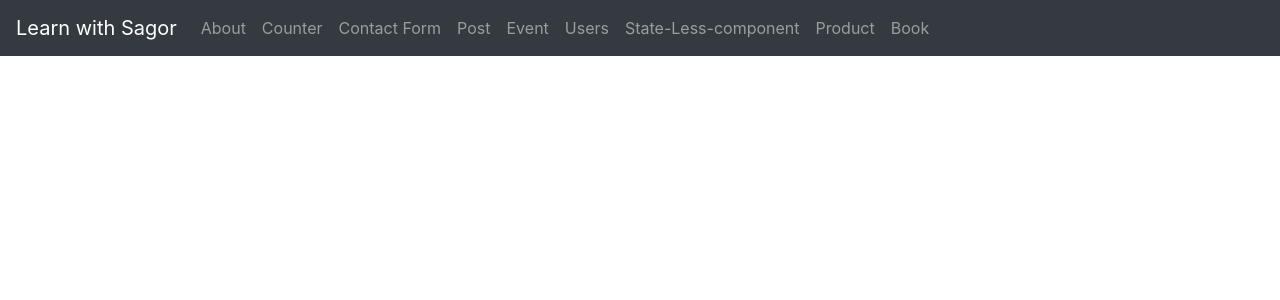
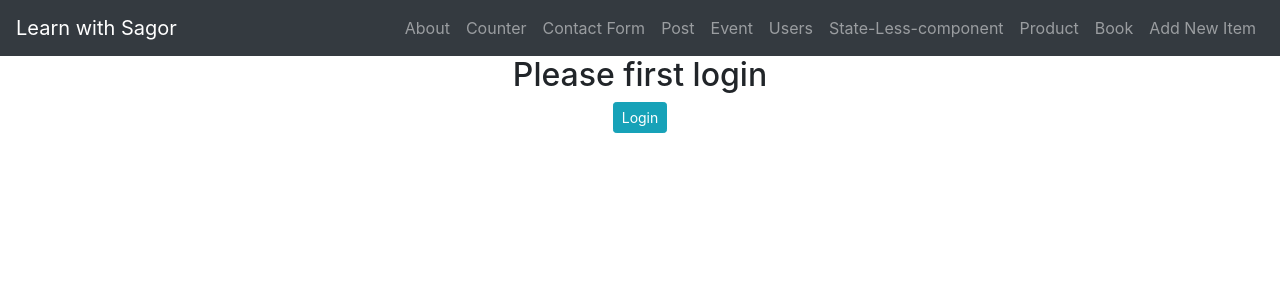
Before and after one commit to mbrsagor/notepad, a React (Create React App) app: page /login in a window 1280 px wide. Shown: the top 300 px of the page. Built offline with nearby package versions, Linux system fonts and the light colour scheme.

Commit message:
Authentication added

```diff
--- a/src/App.js
+++ b/src/App.js
@@ -13,7 +13,9 @@ import StateLess from './component/stateLess/StateLess';
 import MyBook from './component/books/MyBook';
 import Post from './component/post/Post';
 import PostForm from './component/form/PostForm';
+import Auth from './component/auth/Auth';
 import Nav from './component/nav/Nav';
+import PrivateRoute from './component/auth/PrivateRoute';
 
 class App extends Component {
   render() {
@@ -26,13 +28,14 @@ class App extends Component {
             <Route path='/about' component={About} />
             <Route path='/counter' component={Counter} />
             <Route path='/myform' component={MyForm} />
-            <Route path='/postform' component={PostForm} />
+            <PrivateRoute path='/postform' component={PostForm} />
             <Route path='/post' component={Post} />
             <Route path='/event' component={Event} />
             <Route path='/userlist' component={UserList} />
             <Route path='/stateless' component={StateLess} />
             <Route path='/productList' component={ProductLIst} />
             <Route path='/mybook' component={MyBook} />
+            <Route path='/login' component={Auth} />
           </Switch>
         </BrowserRouter>
       </div>
--- /dev/null
+++ b/src/component/auth/Auth.js
@@ -0,0 +1,34 @@
+import React, { Component } from 'react';
+import AuthService from './AuthService';
+import { Redirect } from 'react-router-dom';
+
+class Auth extends Component {
+
+    state = {
+        redirect: false
+    }
+
+    login() {
+        AuthService.login(() => {
+            this.setState({
+                redirect: true
+            })
+        })
+    }
+
+    render() {
+
+        if (AuthService.isLogin) return <Redirect to="/" />
+        let { from } = this.props.location.state || { from: { pathname: '/' } }
+        if (this.state.redirect) return <Redirect to={from} />
+
+        return (
+            <>
+                <h2>Please first login</h2>
+                <button onClick={this.login} className="btn btn-info btn-sm">Login</button>
+            </>
+        );
+    }
+}
+
+export default Auth;
--- /dev/null
+++ b/src/component/auth/AuthService.js
@@ -0,0 +1,16 @@
+const AuthService = {
+    isLogin: false,
+
+    login(cb) {
+        this.isLogin = true
+        setTimeout(cb, 100)
+
+    },
+
+    logout(cb) {
+        this.isLogin = false
+        setTimeout(cb, 100)
+    }
+}
+
+export default AuthService
--- /dev/null
+++ b/src/component/auth/PrivateRoute.js
@@ -0,0 +1,19 @@
+import React from 'react';
+import { Route, Redirect } from 'react-router-dom';
+import AuthService from './AuthService';
+
+const PrivateRoute = ({ component: Component, ...rest }) => (
+
+    <Route {...rest} render={(props) => (
+        AuthService.isLogin
+            ?
+            <Component {...props} />
+            : <Redirect to={{
+                pathname:'/login',
+                state: { from: props.location }
+            }} />
+
+    )} />
+)
+
+export default PrivateRoute
--- a/src/component/nav/Nav.js
+++ b/src/component/nav/Nav.js
@@ -12,7 +12,7 @@ class Nav extends Component {
                     </button>
 
                     <div class="collapse navbar-collapse" id="collapsibleNavbar">
-                        <ul class="navbar-nav">
+                        <ul class="navbar-nav ml-auto">
                             <li class="nav-item">
                                 <a class="nav-link" href="/about">About</a>
                             </li>
@@ -40,6 +40,9 @@ class Nav extends Component {
                             <li class="nav-item">
                                 <a class="nav-link" href="/mybook">Book</a>
                             </li>
+                            <li class="nav-item">
+                                <a class="nav-link" href="/postform">Add New Item</a>
+                            </li>
                         </ul>
                     </div>
                 </nav>
```
